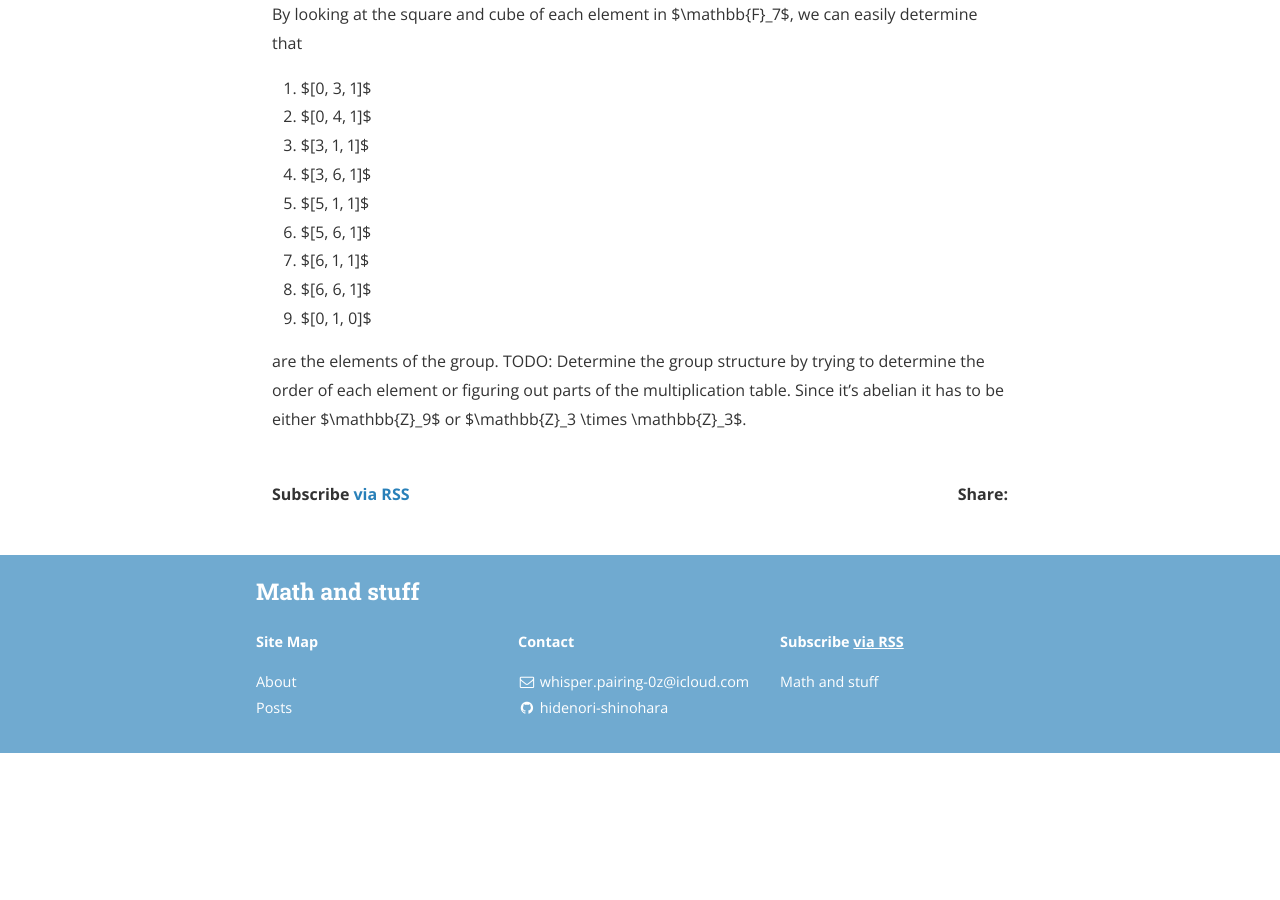
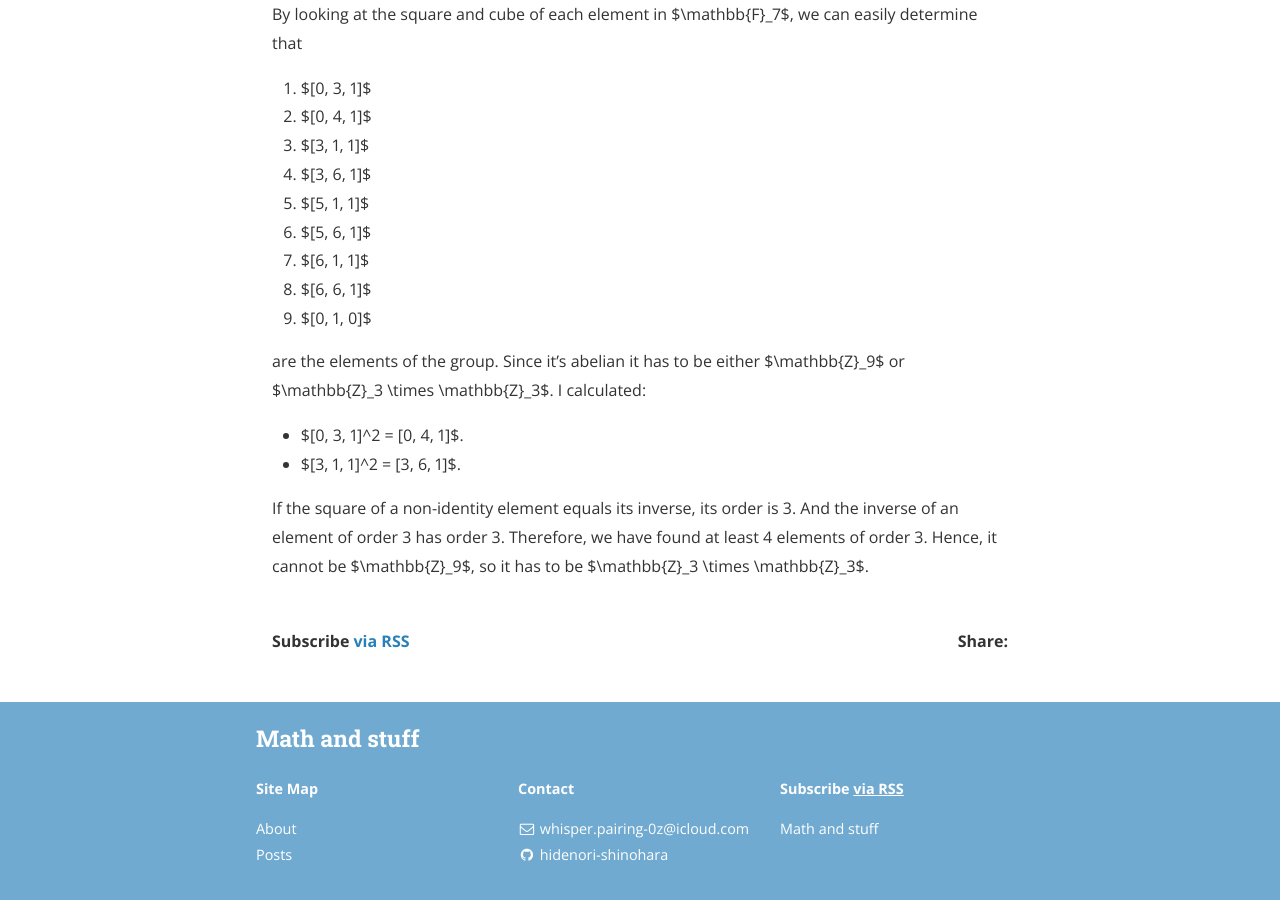
Before and after one commit to hidenori-shinohara/hidenori-shinohara.github.io, a Jekyll site: the page built from _posts/modern_cryptography_and_elliptic_curves/2023-07-17-modern-cryptography-and-elliptic-curves-elliptic-curve-examples.md, in a window 1280 px wide and 900 px high, scrolled down 737 px. Built offline with Jekyll 4.4.1, drawn with Linux system fonts in a browser that asks for light colours; nearby versions of some CDN libraries; before the commit the page ends 1490 px from its top, so only the background shows below that.

Commit message:
more ECC examples

```diff
--- a/_posts/modern_cryptography_and_elliptic_curves/2023-07-17-modern-cryptography-and-elliptic-curves-elliptic-curve-examples.md
+++ b/_posts/modern_cryptography_and_elliptic_curves/2023-07-17-modern-cryptography-and-elliptic-curves-elliptic-curve-examples.md
@@ -30,4 +30,13 @@ By looking at the square and cube of each element in $\mathbb{F}_7$, we can easi
 1. $[0, 1, 0]$
 
 are the elements of the group.
-TODO: Determine the group structure by trying to determine the order of each element or figuring out parts of the multiplication table. Since it's abelian it has to be either $\mathbb{Z}_9$ or $\mathbb{Z}_3 \times \mathbb{Z}_3$.
+Since it's abelian it has to be either $\mathbb{Z}_9$ or $\mathbb{Z}_3 \times \mathbb{Z}_3$.
+I calculated:
+
+- $[0, 3, 1]^2 = [0, 4, 1]$.
+- $[3, 1, 1]^2 = [3, 6, 1]$.
+
+If the square of a non-identity element equals its inverse, its order is 3.
+And the inverse of an element of order 3 has order 3.
+Therefore, we have found at least 4 elements of order 3.
+Hence, it cannot be $\mathbb{Z}_9$, so it has to be $\mathbb{Z}_3 \times \mathbb{Z}_3$.
```
